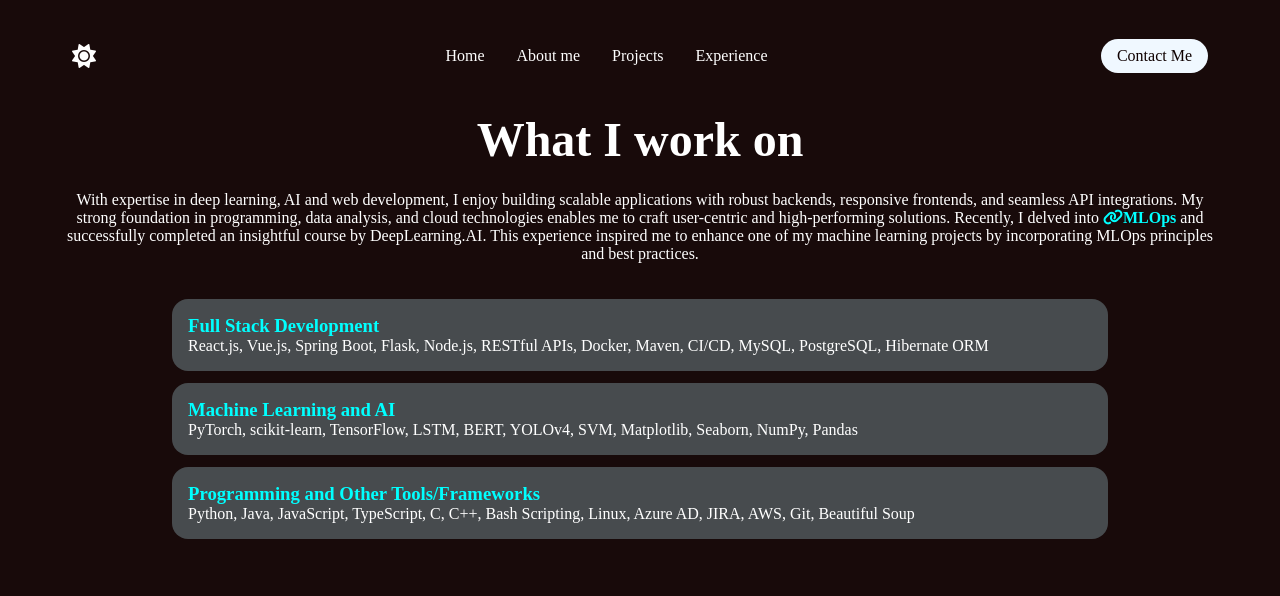
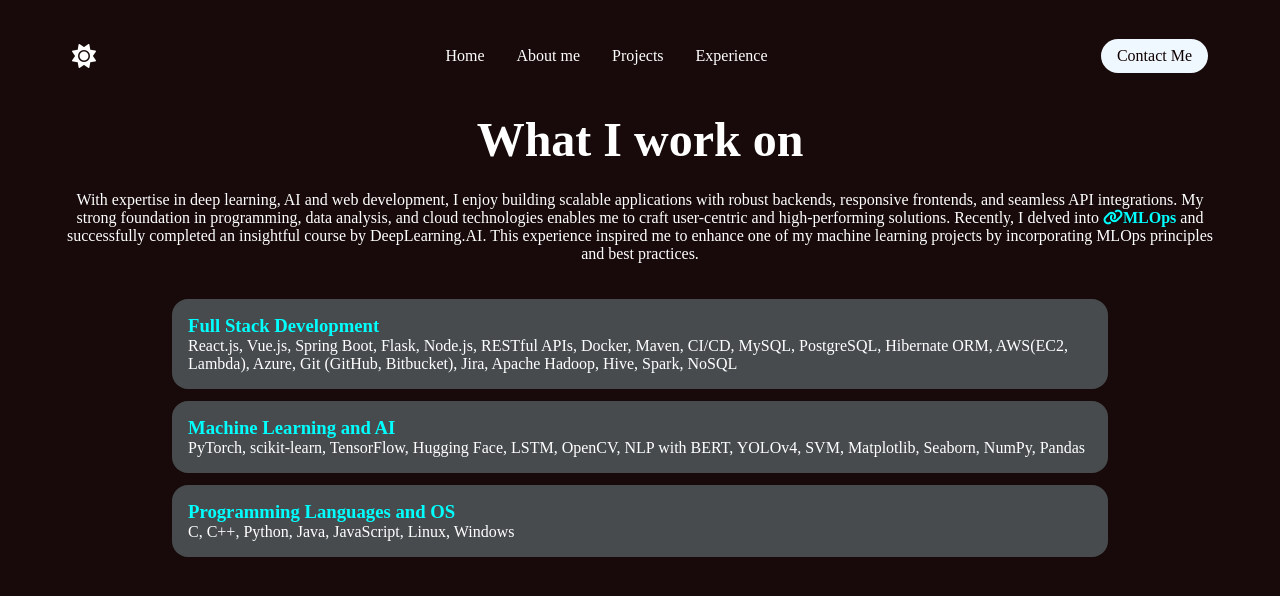
Before and after one commit to SudhanshuGulhane/sudhanshugulhane.github.io, a React (Create React App) app: page /aboutme in a window 1280 px wide. Shown: the top 596 px of the page. Built offline with nearby package versions, Linux system fonts and the light colour scheme; a web font is replaced by a local one.

Commit message:
subtle changes for about me section

```diff
--- a/src/components/AboutMe/aboutme.js
+++ b/src/components/AboutMe/aboutme.js
@@ -24,19 +24,19 @@ const Aboutme = () => {
             <div className={`skillsItem ${isDarkMode}`}>
               <div className='skillItemText'>
                 <h3>Full Stack Development</h3>
-                <p>React.js, Vue.js, Spring Boot, Flask, Node.js, RESTful APIs, Docker, Maven, CI/CD, MySQL, PostgreSQL, Hibernate ORM</p>
+                <p>React.js, Vue.js, Spring Boot, Flask, Node.js, RESTful APIs, Docker, Maven, CI/CD, MySQL, PostgreSQL, Hibernate ORM, AWS(EC2, Lambda), Azure, Git (GitHub, Bitbucket), Jira, Apache Hadoop, Hive, Spark, NoSQL</p>
               </div>
             </div>
             <div className={`skillsItem ${isDarkMode}`}>
               <div className='skillItemText'>
                 <h3>Machine Learning and AI</h3>
-                <p>PyTorch, scikit-learn, TensorFlow, LSTM, BERT, YOLOv4, SVM, Matplotlib, Seaborn, NumPy, Pandas</p>
+                <p>PyTorch, scikit-learn, TensorFlow,  Hugging Face, LSTM, OpenCV, NLP with BERT, YOLOv4, SVM, Matplotlib, Seaborn, NumPy, Pandas</p>
               </div>
             </div>
             <div className={`skillsItem ${isDarkMode}`}>
               <div className='skillItemText'>
-                <h3>Programming and Other Tools/Frameworks</h3>
-                <p>Python, Java, JavaScript, TypeScript, C, C++, Bash Scripting, Linux, Azure AD, JIRA, AWS, Git, Beautiful Soup</p>
+                <h3>Programming Languages and OS</h3>
+                <p>C, C++, Python, Java, JavaScript, Linux, Windows</p>
               </div>
             </div>
 
```
